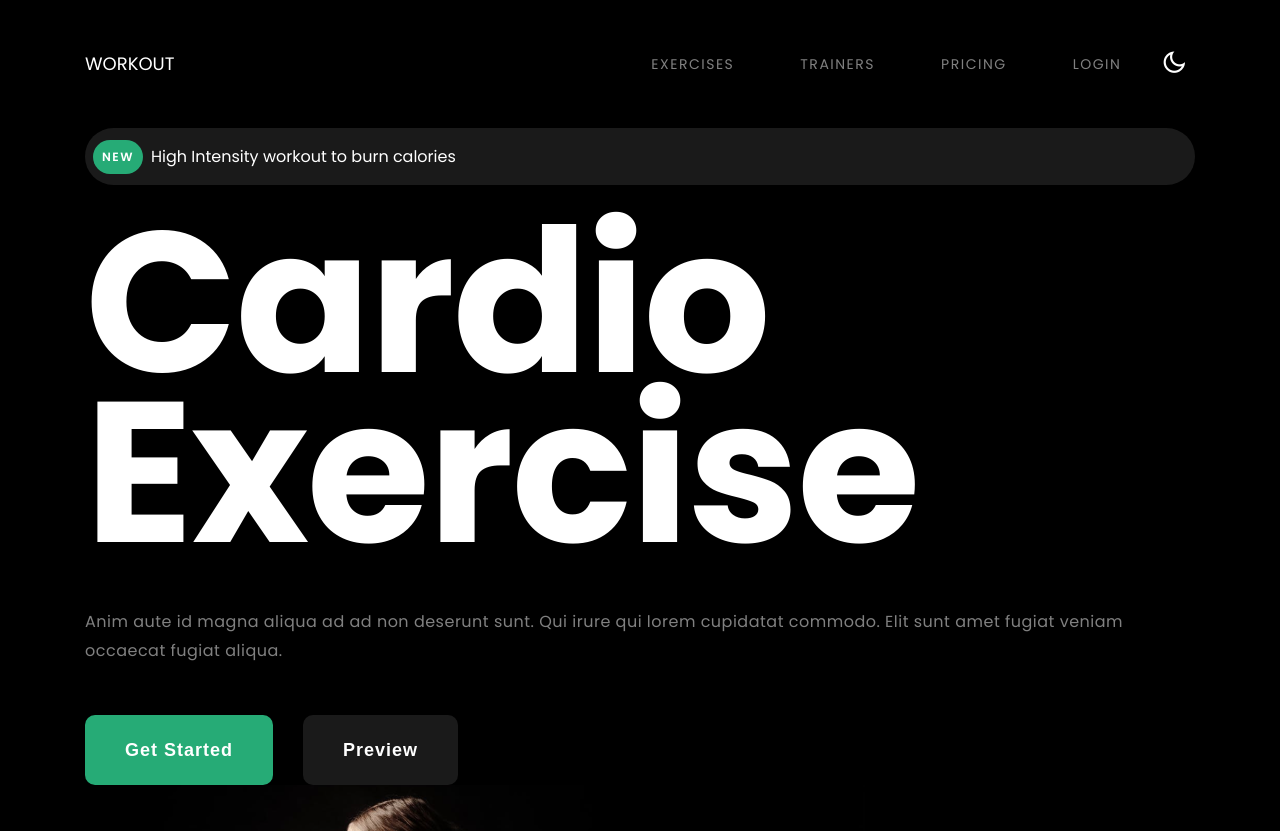
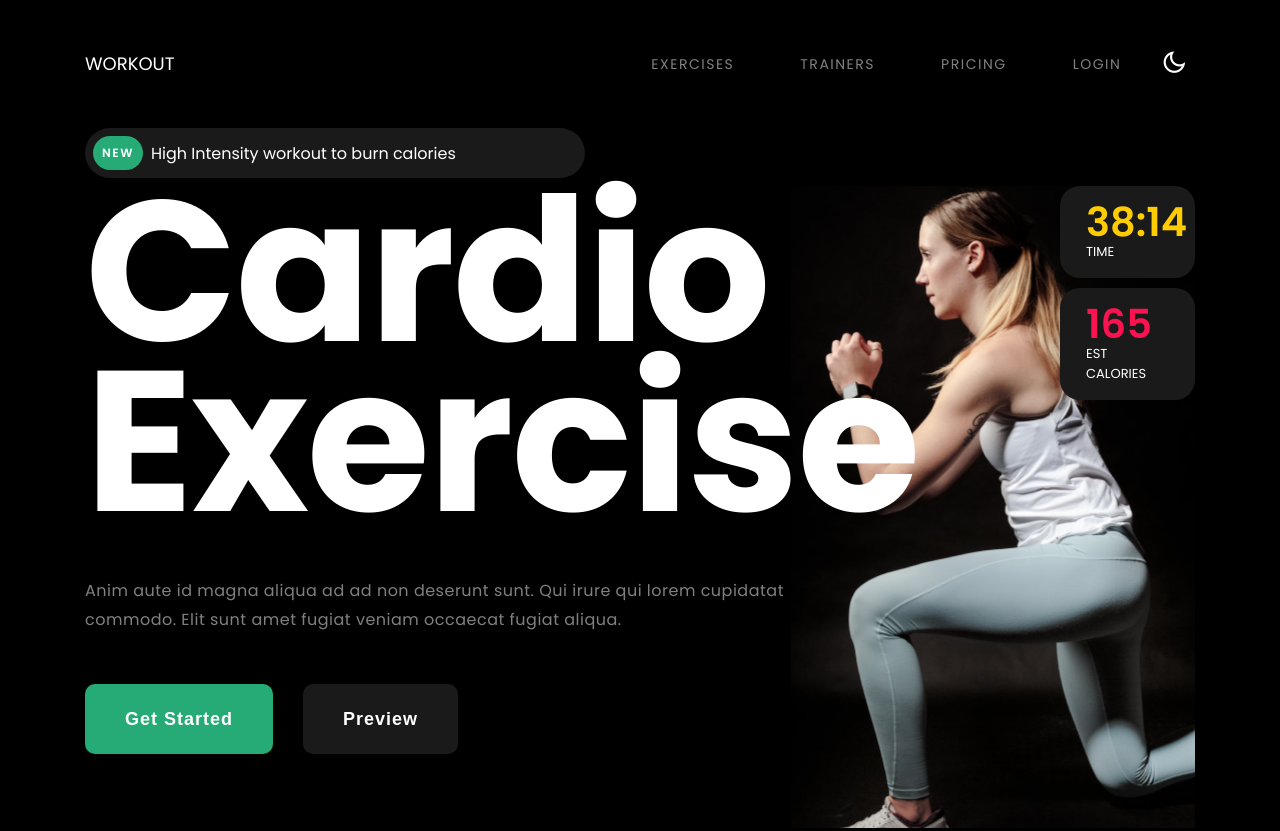
Before and after one commit to thekojopatrick/fitness-website, a website: page index.html in a window 1280 px wide. Shown: the top 831 px of the page. Drawn offline with nearby package versions, Linux system fonts and the light colour scheme; files that its build step writes are made by us from their sources.

Commit message:
[wip]hero

```diff
--- a/app/scss/sections/hero.scss
+++ b/app/scss/sections/hero.scss
@@ -3,7 +3,43 @@
 .hero {
 	&__container {
 		display: grid;
+		grid-template-columns: repeat(11, minmax(4rem, 1fr));
+		grid-template-rows: rem(50) repeat(5, minmax(rem(100), 1fr));
 		gap: rem(8);
+	}
+
+	&__header {
+		grid-column: 1/-1;
+		grid-row: 2/-1;
+		display: grid;
+		grid-template-columns: repeat(11, minmax(4rem, 1fr));
+		grid-template-rows: repeat(4, 1fr);
+	}
+	&-right {
+		grid-column: 8/-1;
+		grid-row: 1/-1;
+		display: grid;
+		grid-template-columns: repeat(6, 1fr);
+		grid-template-rows: repeat(6, 1fr);
+	}
+
+	&-left {
+		grid-column: 1/8;
+		grid-row: 1/-1;
+	}
+
+	&__img {
+		grid-column: 1/-1;
+		grid-row: 1/-1;
+		background-image: url("/app/img/hero-img2.png");
+		background-position: 35% 42%;
+		z-index: -1;
+	}
+
+	&__card-group {
+		grid-column: 5/-1;
+		grid-row: 1/3;
+		z-index: 10;
 	}
 
 	&__tag {
@@ -12,6 +48,8 @@
 		background: lighten(#000000, 10%);
 		padding: rem(8);
 		border-radius: 50vh;
+		grid-column: 1/6;
+		grid-row: 1/2;
 
 		&--status {
 			flex-basis: 50px;
@@ -29,10 +67,6 @@
 		&--info {
 			padding: rem(8);
 		}
-	}
-
-	&__header {
-		margin: rem(24) 0;
 	}
 
 	&__heading {
--- a/index.html
+++ b/index.html
@@ -66,8 +66,8 @@
 							</div>
 						</div>
 						<div class="hero-right">
-							<img src="app/img/hero-img.png" alt="Girl Exercise" class="hero__img" />
-							<div class="card-group">
+							<div class="hero__img"></div>
+							<div class="card-group hero__card-group">
 								<div class="card hero__time">
 									<div class="card__title timer" id="time">38:14</div>
 									<div class="card__subtitle">Time</div>
```
Also changed, not shown: app/img/hero-img2.png (added), app/img/hero-img3.png (added).
